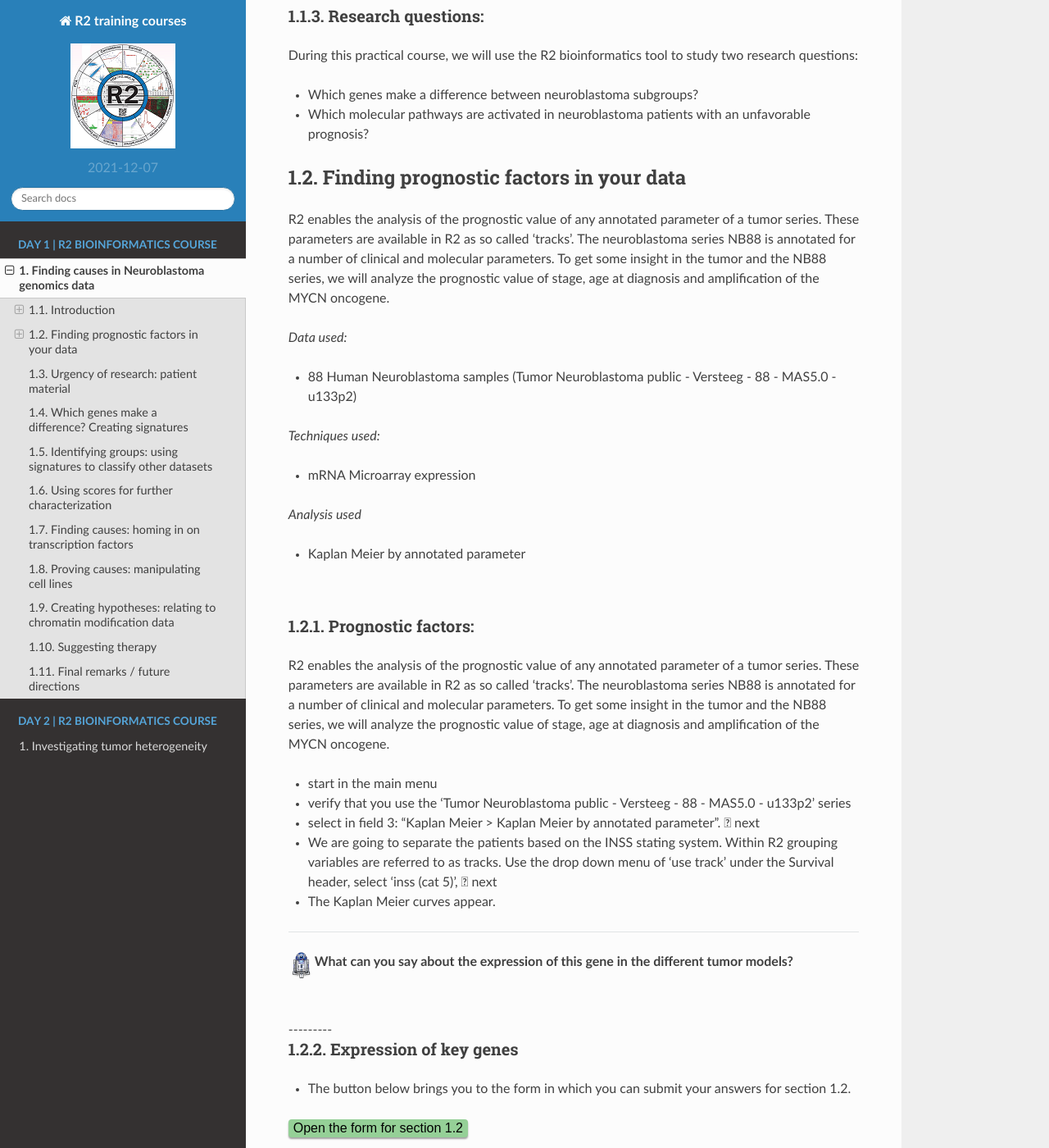
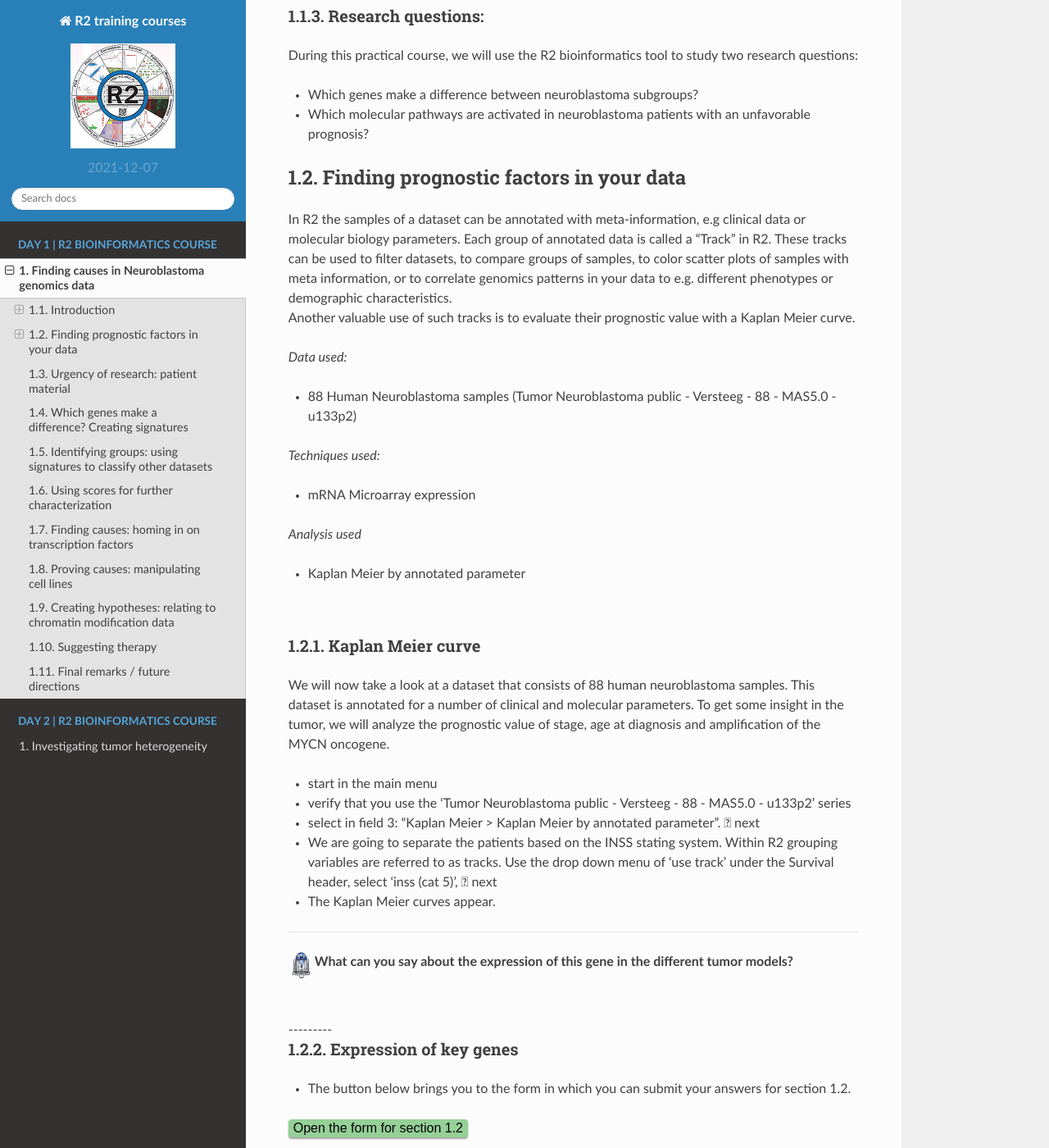
Before and after one commit to antronerds/r2-training-courses, a Sphinx documentation site: the page built from docs/VAGABOND_interim_course_R2.md, in a window 1280 px wide and 1400 px high, scrolled down 2016 px. Shown: the whole window at 82% size. Built offline with Sphinx 7.4.7 and the Read the Docs theme 2.0.0, drawn with Linux system fonts in a browser that asks for light colours; pages that are not in the unit, such as notebooks, are missing from menus.

Commit message:
Altered intro

```diff
--- a/docs/VAGABOND_interim_course_R2.md
+++ b/docs/VAGABOND_interim_course_R2.md
@@ -34,7 +34,7 @@ Extensive research into mutation mechanisms in neuroblastoma has been done (also
 One of the technologies that can be used to study a disease or biological process is gene expression profiling. With this high throughput technology, we determine the mRNA expression of nearly all genes known in a single experiment.<br>
 On this first day of the course, we will look for different subgroups in our data, find genes that make a difference and find cellular pathways that are activated in neuroblastoma patients with an unfavorable prognosis.<br>
 <br>
-The **grey buttons** in this course will bring you to the R2 platform, often with pre-set settings such that you can pick up an analysis easily. The **green buttons** in this document will open up a Google form, one per section, with which you can submit your answers.
+The <font style="background-color: #000000;opacity: 0.2;">**grey buttons**</font> in this course will bring you to the R2 platform, often with pre-set settings such that you can pick up an analysis easily. The <font style="background-color: #95d097">**green buttons**</font> in this document will open up a Google form, one per section, with which you can submit your answers.
 <br>
 
 ##### Research questions:
@@ -46,8 +46,8 @@ During this practical course, we will use the R2 bioinformatics tool to study tw
 
 Finding prognostic factors in your data
 ---------------------------------------
-
-R2 enables the analysis of the prognostic value of any annotated parameter of a tumor series. These parameters are available in R2 as so called ‘tracks’. The neuroblastoma series NB88 is annotated for a number of clinical and molecular parameters. To get some insight in the tumor and the NB88 series, we will analyze the prognostic value of stage, age at diagnosis and amplification of the MYCN oncogene.
+In R2 the samples of a dataset can be annotated with meta-information, e.g clinical data or molecular biology parameters. Each group of annotated data is called a “Track” in R2. These tracks can be used to filter datasets, to compare groups of samples, to color scatter plots of samples with meta information, or to correlate genomics patterns in your data to e.g. different phenotypes or demographic characteristics. <br>
+Another valuable use of such tracks is to evaluate their prognostic value with a Kaplan Meier curve.
 
 *Data used:*
 * 88 Human Neuroblastoma samples (Tumor Neuroblastoma public - Versteeg - 88 - MAS5.0 - u133p2)
@@ -61,9 +61,10 @@ R2 enables the analysis of the prognostic value of any annotated parameter of a
 <br>
 <br>
 
-##### Prognostic factors:
+##### Kaplan Meier curve
 
-R2 enables the analysis of the prognostic value of any annotated parameter of a tumor series. These parameters are available in R2 as so called ‘tracks’. The neuroblastoma series NB88 is annotated for a number of clinical and molecular parameters. To get some insight in the tumor and the NB88 series, we will analyze the prognostic value of stage, age at diagnosis and amplification of the MYCN oncogene.
+We will now take a look at a dataset that consists of 88 human neuroblastoma samples. This dataset is annotated for a number of clinical and molecular parameters. To get some insight in the tumor, we will analyze the prognostic value of stage, age at diagnosis and amplification of the MYCN oncogene. <br>
+
 - start in the main menu
 - verify that you use the ‘Tumor Neuroblastoma public - Versteeg - 88 - MAS5.0 - u133p2’ series
 - select in field 3: "Kaplan Meier > Kaplan Meier by annotated parameter".  next
```
